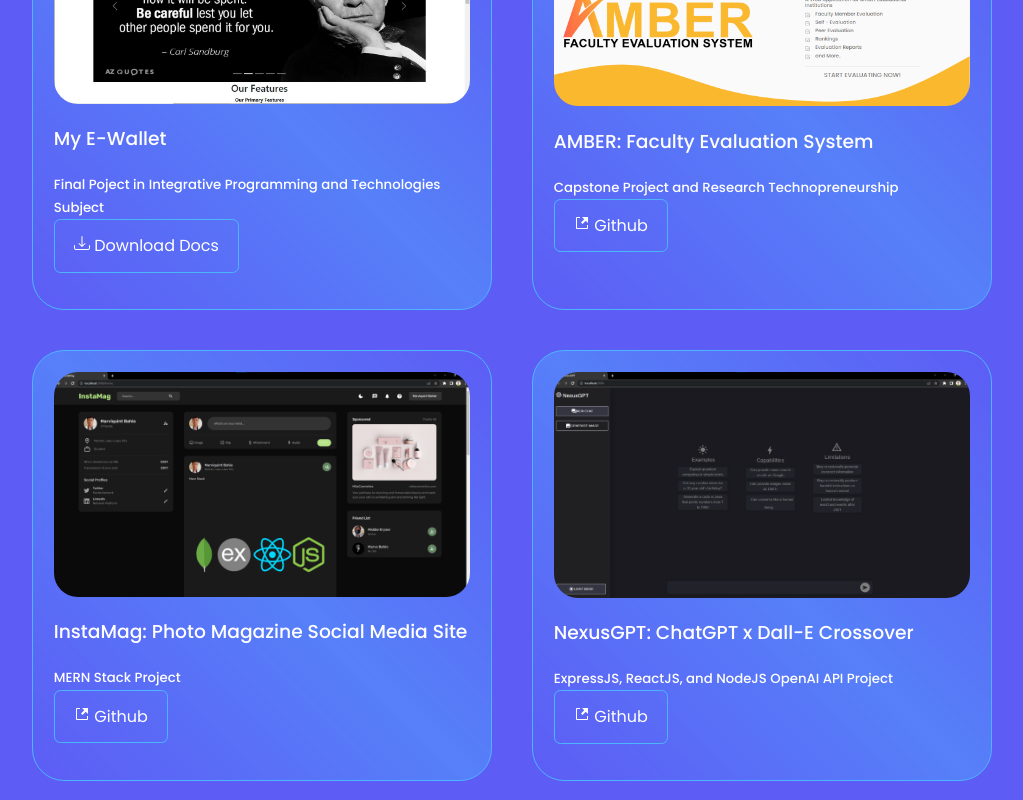
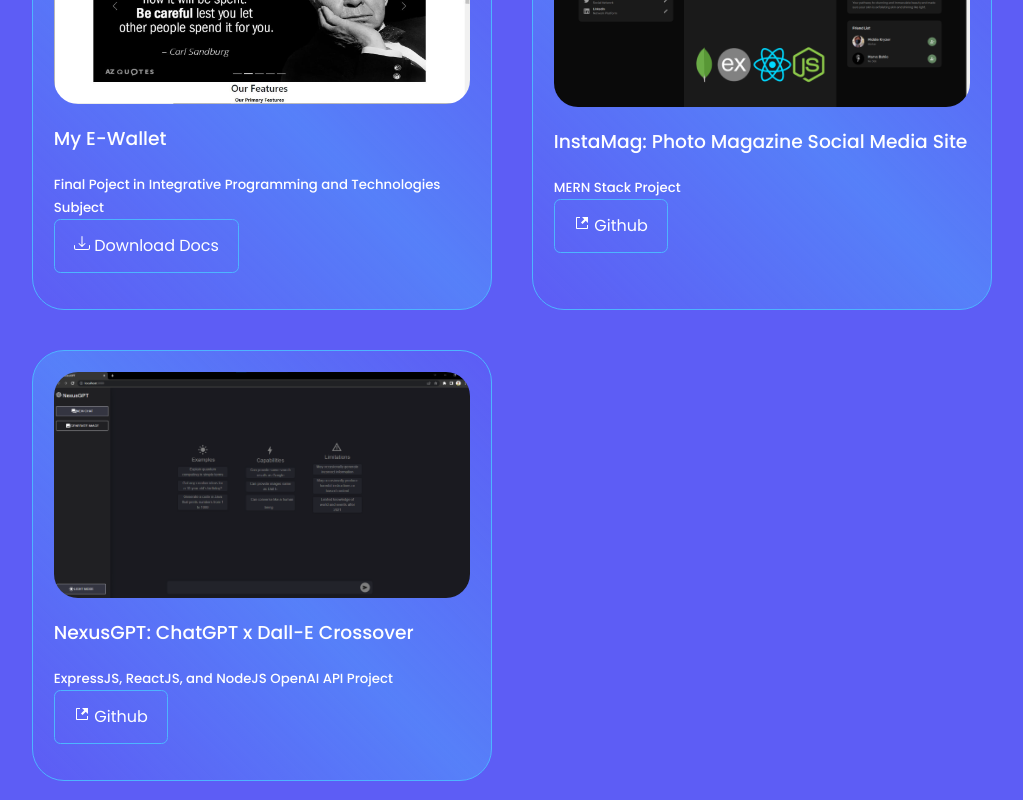
Before and after one commit to marviquint/my-portfolio, a React (Create React App) app: page / in a window 1280 px wide. Shown: the part 3440-4240 px from the top of the page, without its empty margins (128-1151 px from the left). Built offline with nearby package versions, Linux system fonts and the light colour scheme.

Commit message:
new changes

```diff
--- a/src/components/portfolio/Portfolio.jsx
+++ b/src/components/portfolio/Portfolio.jsx
@@ -51,16 +51,6 @@
         </article>
         <article className="portfolio__item">
             <div className="portfolio__item-image">
-              <img src={amber} alt=""/>
-            </div>
-            <h3>AMBER: Faculty Evaluation System</h3>
-            <h5>Capstone Project and Research Technopreneurship</h5>
-           <div className="portfolio__item-cta">
-            <a href="https://github.com/marviquint/AMBER-Faculty-Evaluation-System" className="btn"><GoLinkExternal/> Github</a>
-           </div>
-        </article>
-        <article className="portfolio__item">
-            <div className="portfolio__item-image">
               <img src={instaMag} alt=""/>
             </div>
             <h3>InstaMag: Photo Magazine Social Media Site</h3>
```
Also changed, not shown: 10 other files (tests, documents, lock files or other folders).
